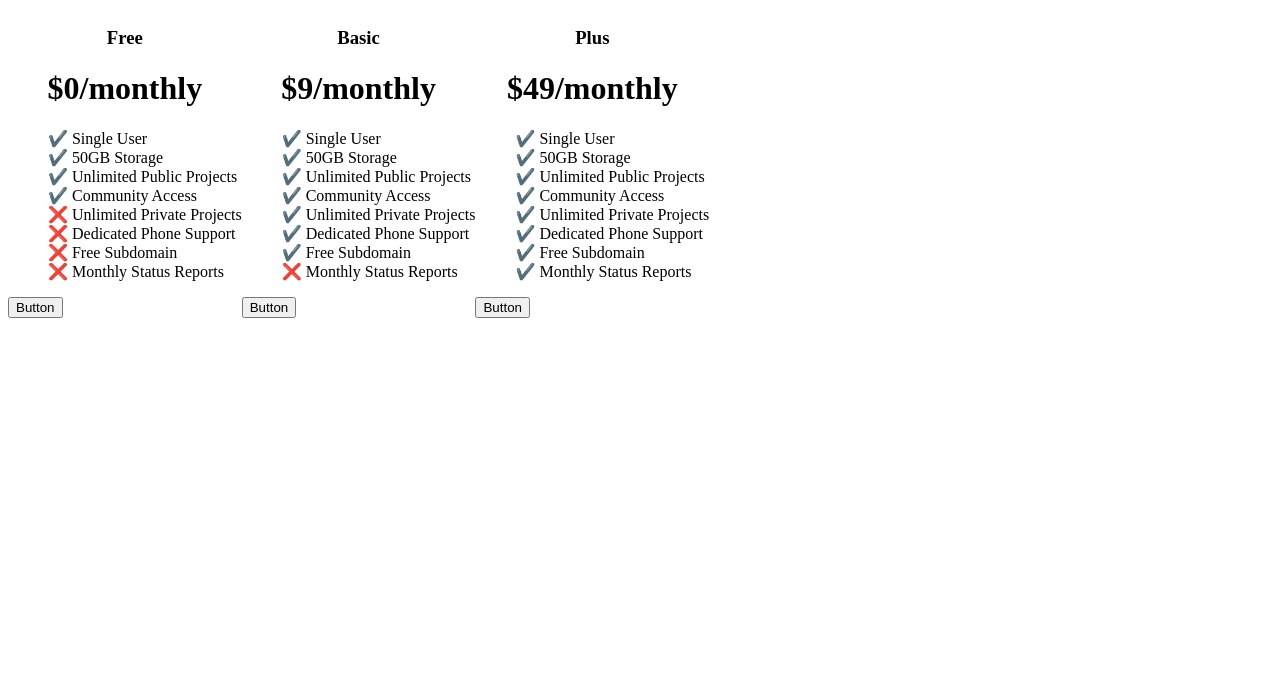
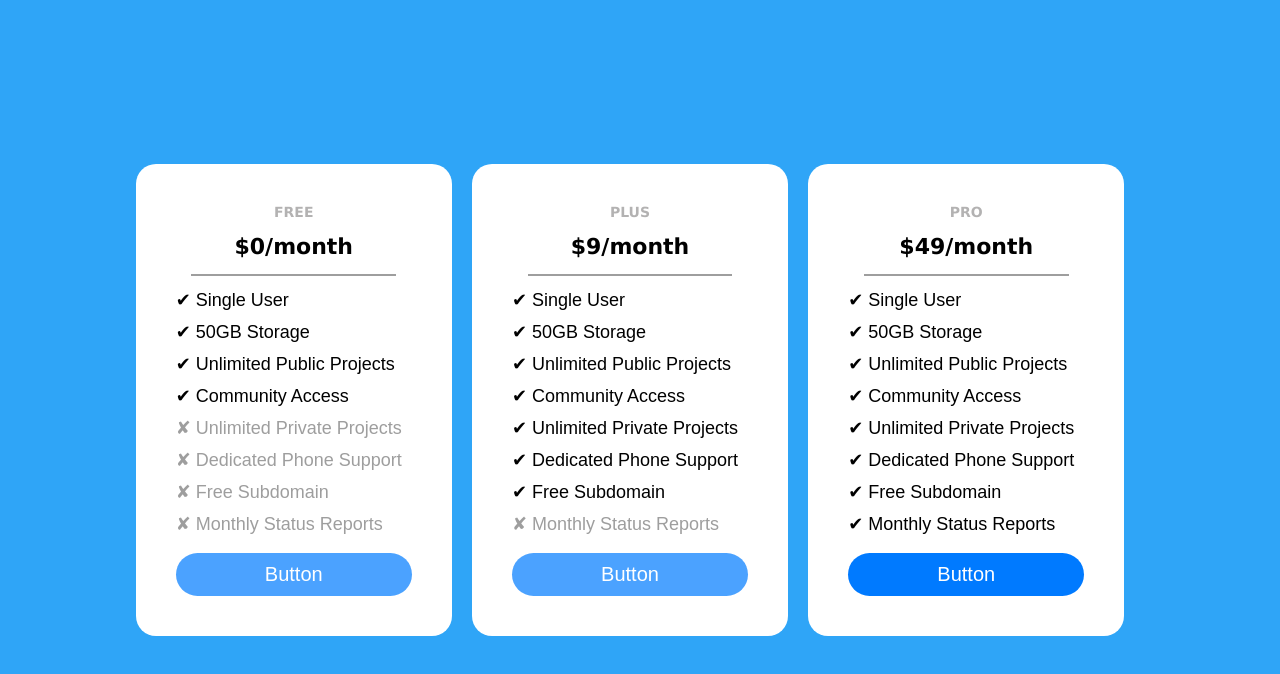
Before and after one commit to shadoeee/react-app, a React (Vite) app: page / in a window 1280 px wide. Shown: the top 674 px of the page. Built offline with nearby package versions, Linux system fonts and the light colour scheme.

Commit message:
finished designing

```diff
--- a/src/App.jsx
+++ b/src/App.jsx
@@ -2,38 +2,25 @@ import './styles/App.css'
 import Free from './components/free';
 import FeaturesList from './components/FeatureList';
 
-// function App({card1}) {
-
-//     console.log(card1);
-
-//     return (
-//         <div className="card">
-//             <h6>Free</h6>
-//             <h1>$0/monthly</h1>
-//             <ul>
-//                 {
-//                     card1.map(card1 =>
-//                         <Free key={card1.id} card1={ card1 } />
-//                     )
-//                 }
-//             </ul>
-//         </div>
-//     )
-// }
 
 function App({ card1 }) {
+    const cardIdWithCustomButton = 3;
   return (
     <div className="cards-container">
       {card1.map((card) => (
         <div key={card.id} className="card">
-          <h3 className="centered-text">{card.title}</h3>
-          <h1 className="centered-text">{`$${card.price}/monthly`}</h1>
+          <h3 className="centered-text1">{card.title}</h3>
+          <h1 className="centered-text2">{`$${card.price}/month`}</h1>
           <ul id='list'>
             {card.features.map((feature) => (
                 <FeaturesList key={feature.id} feature={ feature } />
             ))}
               </ul>
-              <button>Button</button>
+             {card.id === cardIdWithCustomButton ? (
+            <button className="custom-button">Button</button>
+          ) : (
+            <button className="standard-button">Button</button>
+          )}
         </div>
       ))}
     </div>
--- a/src/components/FeatureList.jsx
+++ b/src/components/FeatureList.jsx
@@ -5,11 +5,11 @@ function FeaturesList({ feature }) {
 
     if (feature.important) {
         return (
-            <li >✔️ {feature.content} </li>
+            <li >✔ {feature.content} </li>
         )
     }
   return (
-    <li >❌ {feature.content} </li>
+    <li id='listnot'>✘ {feature.content} </li>
   );
 }
 
--- a/src/main.jsx
+++ b/src/main.jsx
@@ -7,7 +7,7 @@ import App from './App.jsx'
 const cardsData = [
   {
     id: 1,
-    title: 'Free',
+    title: 'FREE',
     price: 0,
     features: [
     {
@@ -61,7 +61,7 @@ const cardsData = [
   },
   {
     id: 2,
-    title: 'Basic',
+    title: 'PLUS',
     price: 9,
     features: [
     {
@@ -115,7 +115,7 @@ const cardsData = [
   },
   {
     id: 3,
-    title: 'Plus',
+    title: 'PRO',
     price: 49,
         features: [
     {
--- a/src/styles/App.css
+++ b/src/styles/App.css
@@ -1,15 +1,86 @@
+body {
+    background-color: #2fa5f7;
+    display: flex;
+    align-items: center;
+    justify-content: center;
+    height: 100vh;
+    margin: 0;
+}
+
 .card {
     background-color: rgb(255, 255, 255);
+    padding: 40px;
+    margin-right: 20px;
+    border-radius: 20px;
 }
 #list {
     list-style-type: none;
+    font-size: 18px;
+    font-family:Arial, Helvetica, sans-serif;
+    margin-left: -50px;
+    margin-top: 30px;
 }
+
+li {
+    margin: 10px;
+}
+
+#listnot {
+    color: #9e9e9e;
+}
+
 .cards-container {
     display: flex;
 }
 
-.centered-text{
+.centered-text1{
+    text-align: center;
+    display: flex;
+    font-size: 14px;
+    justify-content: center;
+    font-family:Verdana, Geneva, Tahoma, sans-serif;
+    font-weight: 600;
+    margin-top: 0;
+    color: #b3b2b2;
+}
+
+.centered-text2{
     text-align: center;
     display: flex;
     justify-content: center;
+    font-family:Verdana, Geneva, Tahoma, sans-serif;
+    font-weight: 600;
+    margin: 0;
+    font-size: 22px;
 }
+
+.centered-text2::after {
+  content: "";
+   position: absolute;
+  display: block;
+  border-bottom: 2px solid #9e9e9e; /* You can adjust the color and thickness */
+  margin-top: 40px; /* Adjust the margin as needed */
+  width: 16%;
+}
+
+.standard-button {
+    font-size: 20px;
+    background-color: #4ba2ff;
+    border: none;
+    border-radius: 40px;
+    color: white;
+    width: 100%;
+    padding: 10px;
+    margin-left: 0px;
+}
+
+.custom-button {
+    font-size: 20px;
+    background-color: #007aff;
+    border: none;
+    border-radius: 40px;
+    color: white;
+    width: 100%;
+    padding: 10px;
+    margin-left: 0px;
+}
```
